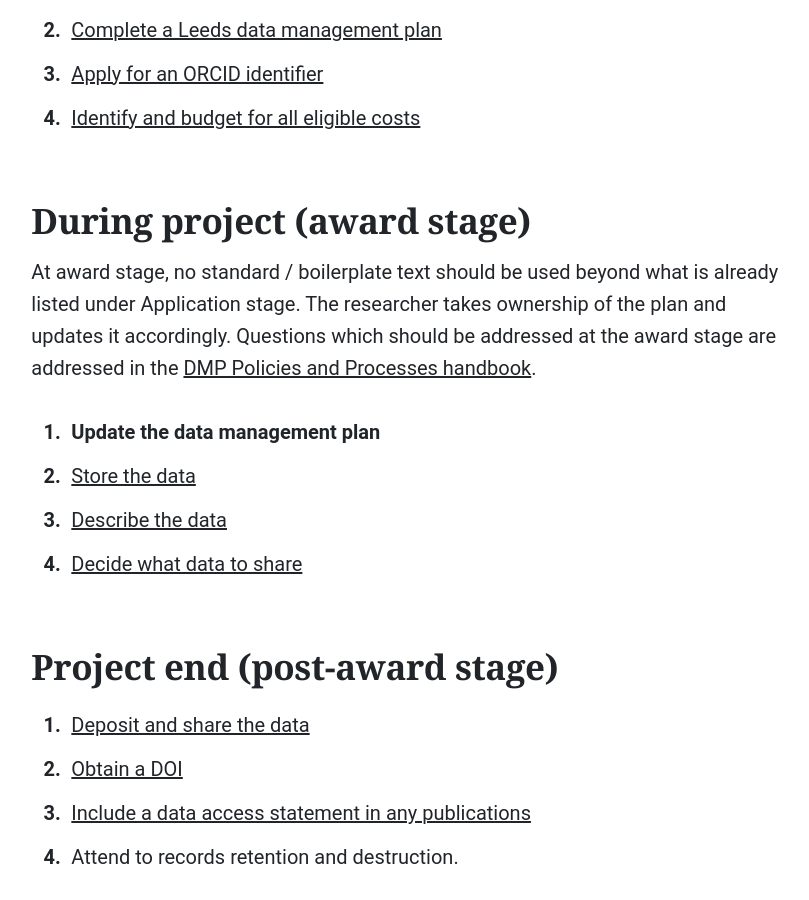
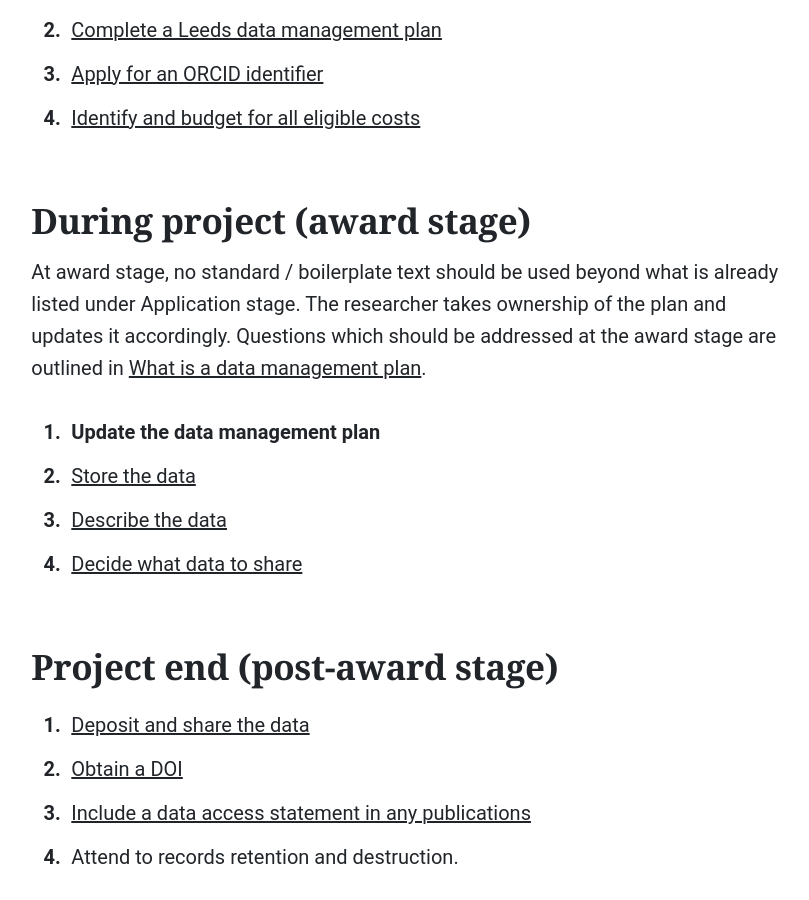
Before and after one commit to uol-library/rdl-handbook, a Jekyll site: the page built from pages/data-management/index.md, in a window 1280 px wide and 900 px high, scrolled down 1024 px. Shown: the whole window, without its empty margins (202-1011 px from the left). Built offline with Jekyll 4.4.1, drawn with Linux system fonts in a browser that asks for light colours; some web fonts are replaced.

Commit message:
Update index.md

```diff
--- a/pages/data-management/index.md
+++ b/pages/data-management/index.md
@@ -17,7 +17,7 @@ permalink: /data-management/
 
 ### During project (award stage)
 
-At award stage, no standard / boilerplate text should be used beyond what is already listed under Application stage. The researcher takes ownership of the plan and updates it accordingly. Questions which should be addressed at the award stage are addressed in the [DMP Policies and Processes handbook](https://workspace.leeds.ac.uk/sites/lib-rdl/_layouts/15/WopiFrame.aspx?sourcedoc=/sites/lib-rdl/Handbook/DMP_policies_and_processes&action=default).
+At award stage, no standard / boilerplate text should be used beyond what is already listed under Application stage. The researcher takes ownership of the plan and updates it accordingly. Questions which should be addressed at the award stage are outlined in [What is a data management plan](https://handbook.researchdata.leeds.ac.uk/data-management/what-is-a-dmp/).
 
 1. **Update the data management plan**
 2. [Store the data](http://library.leeds.ac.uk/info/14062/research_data_management/65/storing_and_handling_data)
```
